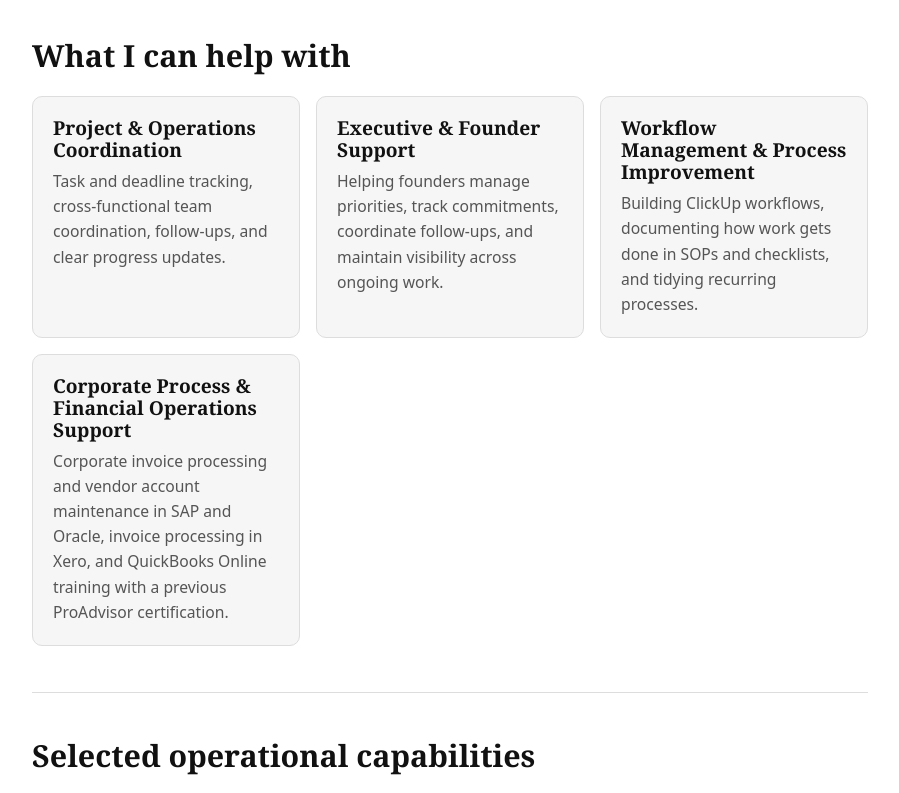
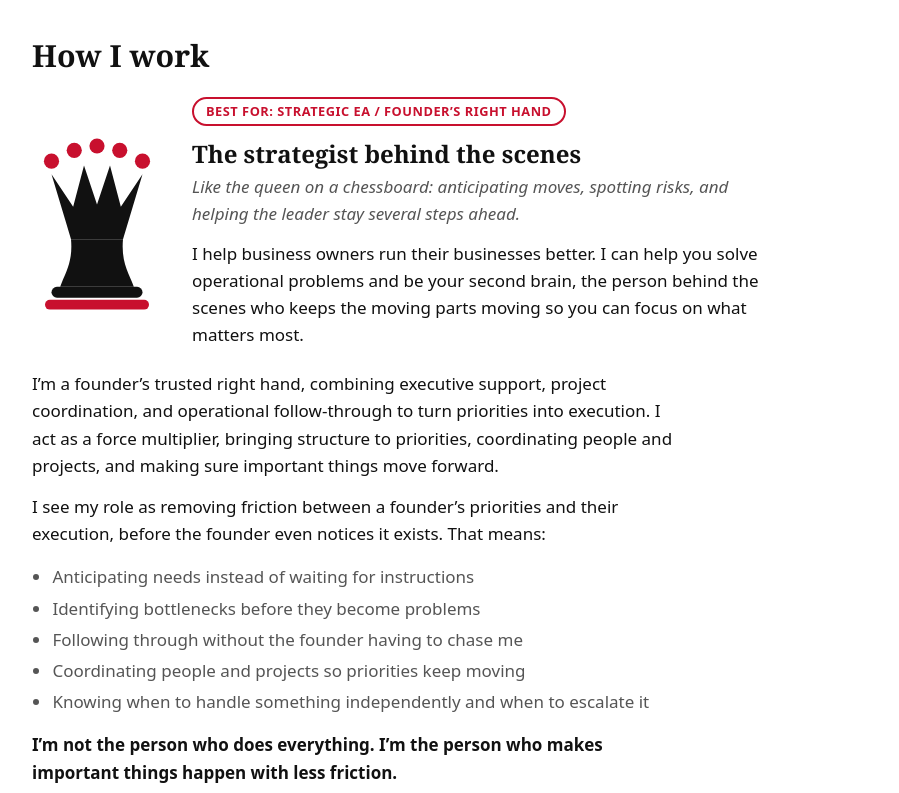
Before and after one commit to melp100/melp100.github.io, a plain HTML site: page index.html in a window 1280 px wide. Shown: the part 1240-2033 px from the top of the page, without its empty margins (190-1089 px from the left). Drawn offline with Linux system fonts and the light colour scheme.

Commit message:
Add files via upload

```diff
--- a/index.html
+++ b/index.html
@@ -77,6 +77,24 @@ footer{padding:40px 0 56px;border-top:1px solid var(--line);color:var(--muted);f
 .rep{display:grid;grid-template-columns:repeat(auto-fit,minmax(170px,1fr));gap:12px}
 .rep div{border-left:4px solid var(--accent);padding:6px 12px;background:var(--bg);border-radius:4px;font-size:.93rem}
 .rep b{display:block;font-size:.76rem;text-transform:uppercase;letter-spacing:.05em;color:var(--muted)}
+.feature{display:grid;grid-template-columns:130px 1fr;gap:30px;align-items:center}
+.feature svg{width:100%;height:auto}
+.feature h3{font-family:Georgia,serif;font-size:1.5rem;margin:0 0 6px}
+.feature .quote{font-style:italic;color:var(--muted);margin:0 0 12px;max-width:34em}
+.chip{display:inline-block;font-size:.8rem;font-weight:700;letter-spacing:.04em;text-transform:uppercase;border:2px solid var(--accent);color:var(--accent);border-radius:99px;padding:2px 12px;margin-bottom:14px}
+.right-hand{max-width:38em;margin:22px 0 0;display:grid;gap:14px}
+.right-hand p{margin:0}
+.friction{margin:0;padding-left:1.2em;color:var(--muted)}
+.friction li{padding:2px 0}
+.flow{margin-top:30px;background:var(--surface);border:1px solid var(--line);border-radius:10px;padding:14px}
+.flow svg{width:100%;height:auto;display:block}
+.flow .box{fill:var(--bg);stroke:var(--line);stroke-width:2}
+.flow .hub{fill:var(--accent)}
+.flow .ln{stroke:var(--muted);stroke-width:2;fill:none}
+.flow .t{fill:var(--ink);font:600 14px system-ui,sans-serif;text-anchor:middle}
+.flow .th{fill:var(--accent-ink);font:700 14px system-ui,sans-serif;text-anchor:middle}
+.q-ink{fill:var(--ink)}.q-acc{fill:var(--accent)}
+@media (max-width:640px){.feature{grid-template-columns:1fr}.feature svg{max-width:110px}}
 .note{color:var(--muted);font-size:.88rem;margin:14px 0 0}
 @media (max-width:640px){.week{grid-template-columns:1fr}nav a{margin:0 14px 0 0}}
 </style>
@@ -109,6 +127,25 @@ footer{padding:40px 0 56px;border-top:1px solid var(--line);color:var(--muted);f
 </div>
 </div></section>
 
+<section id="approach"><div class="wrap" style="padding:0">
+<h2>How I work</h2>
+<div class="feature">
+<svg viewBox="0 0 120 165" role="img" aria-label="Chess queen illustration"><circle class="q-acc" cx="18" cy="26" r="7"/><circle class="q-acc" cx="39" cy="16" r="7"/><circle class="q-acc" cx="60" cy="12" r="7"/><circle class="q-acc" cx="81" cy="16" r="7"/><circle class="q-acc" cx="102" cy="26" r="7"/><path class="q-ink" d="M18 38 L36 98 H84 L102 38 L82 68 L72 30 L60 66 L48 30 L38 68 Z"/><path class="q-ink" d="M36 98 C38 120 30 130 26 142 H94 C90 130 82 120 84 98 Z"/><rect class="q-ink" x="18" y="142" width="84" height="10" rx="5"/><rect class="q-acc" x="12" y="154" width="96" height="9" rx="4.5"/></svg>
+<div>
+<span class="chip">Best for: Strategic EA / Founder’s Right Hand</span>
+<h3>The strategist behind the scenes</h3>
+<p class="quote">Like the queen on a chessboard: anticipating moves, spotting risks, and helping the leader stay several steps ahead.</p>
+<p style="margin:0;max-width:34em">I help business owners run their businesses better. I can help you solve operational problems and be your second brain, the person behind the scenes who keeps the moving parts moving so you can focus on what matters most.</p>
+</div></div>
+<div class="right-hand">
+<p>I’m a founder’s trusted right hand, combining executive support, project coordination, and operational follow-through to turn priorities into execution. I act as a force multiplier, bringing structure to priorities, coordinating people and projects, and making sure important things move forward.</p>
+<p>I see my role as removing friction between a founder’s priorities and their execution, before the founder even notices it exists. That means:</p>
+<ul class="friction"><li>Anticipating needs instead of waiting for instructions</li><li>Identifying bottlenecks before they become problems</li><li>Following through without the founder having to chase me</li><li>Coordinating people and projects so priorities keep moving</li><li>Knowing when to handle something independently and when to escalate it</li></ul>
+<p><b>I’m not the person who does everything. I’m the person who makes important things happen with less friction.</b></p>
+</div>
+<div class="flow"><svg viewBox="0 0 520 240" role="img" aria-label="Diagram: founder priorities flow through coordination of people, projects and deadlines into execution"><line class="ln" x1="124" y1="100" x2="212" y2="100"/><line class="ln" x1="308" y1="100" x2="396" y2="100"/><line class="ln" x1="150" y1="200" x2="228" y2="140"/><line class="ln" x1="260" y1="200" x2="260" y2="148"/><line class="ln" x1="370" y1="200" x2="292" y2="140"/><rect class="box" x="10" y="72" width="114" height="56" rx="10"/><text class="t" x="67" y="105">Priorities</text><circle class="hub" cx="260" cy="100" r="48"/><text class="th" x="260" y="105">Coordination</text><rect class="box" x="396" y="72" width="114" height="56" rx="10"/><text class="t" x="453" y="105">Execution</text><rect class="box" x="90" y="188" width="120" height="40" rx="20"/><text class="t" x="150" y="213">People</text><rect class="box" x="200" y="196" width="120" height="40" rx="20"/><text class="t" x="260" y="221">Projects</text><rect class="box" x="310" y="188" width="120" height="40" rx="20"/><text class="t" x="370" y="213">Deadlines</text></svg></div>
+</div></section>
+
 <section id="services"><div class="wrap" style="padding:0">
 <h2>What I can help with</h2>
 <div class="grid">
@@ -116,6 +153,8 @@ footer{padding:40px 0 56px;border-top:1px solid var(--line);color:var(--muted);f
 <div class="card"><h3>Executive &amp; Founder Support</h3><p>Helping founders manage priorities, track commitments, coordinate follow-ups, and maintain visibility across ongoing work.</p></div>
 <div class="card"><h3>Workflow Management &amp; Process Improvement</h3><p>Building ClickUp workflows, documenting how work gets done in SOPs and checklists, and tidying recurring processes.</p></div>
 <div class="card"><h3>Corporate Process &amp; Financial Operations Support</h3><p>Corporate invoice processing and vendor account maintenance in SAP and Oracle, invoice processing in Xero, and QuickBooks Online training with a previous ProAdvisor certification.</p></div>
+<div class="card"><h3>Process Documentation &amp; SOPs</h3><p>Turning how work gets done into clear SOPs, checklists, and step-by-step guides that people can follow.</p></div>
+<div class="card"><h3>Reporting &amp; Operational Visibility</h3><p>Trackers and progress reports that show what is done, what is pending, and who owns the next step.</p></div>
 </div>
 </div></section>
 
```
